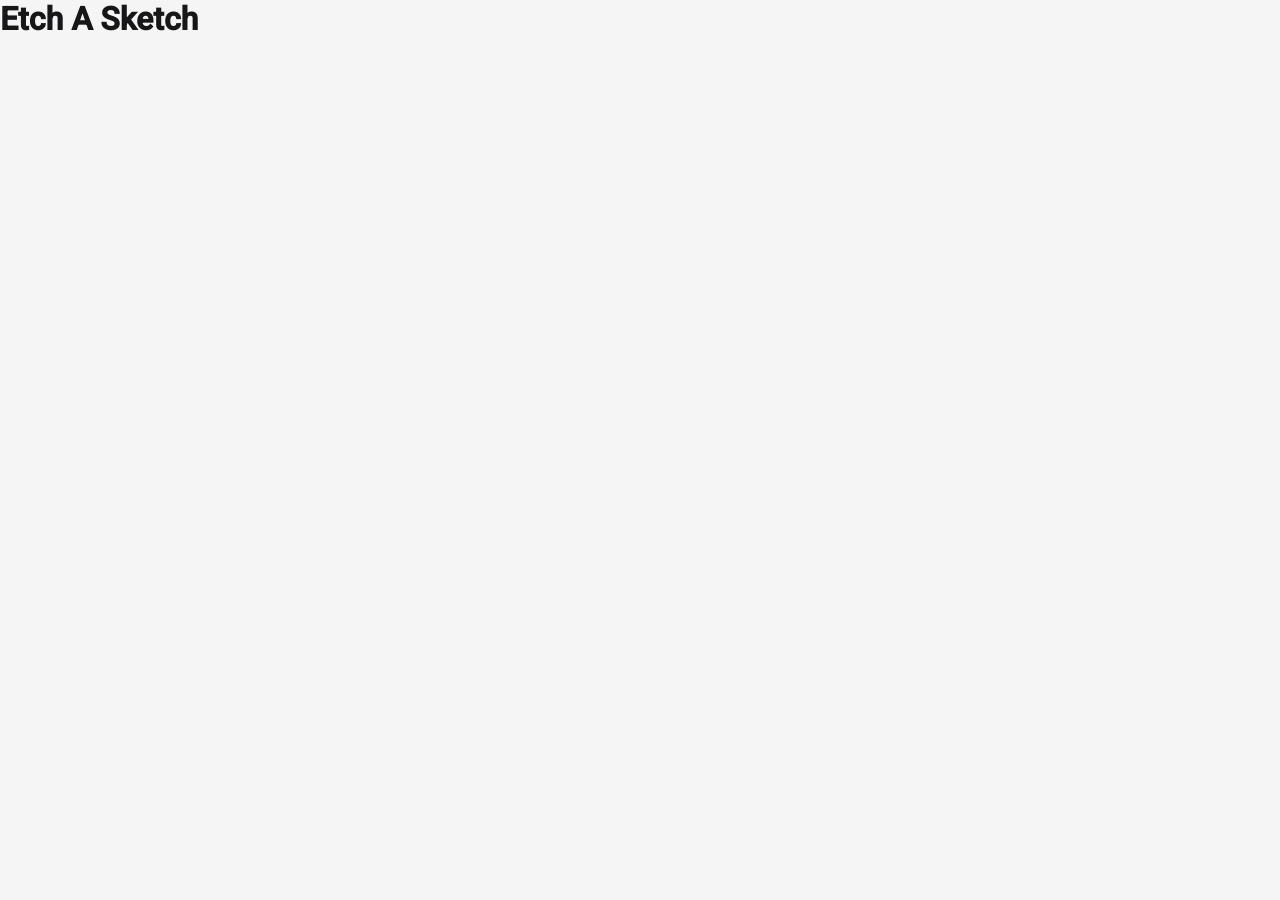
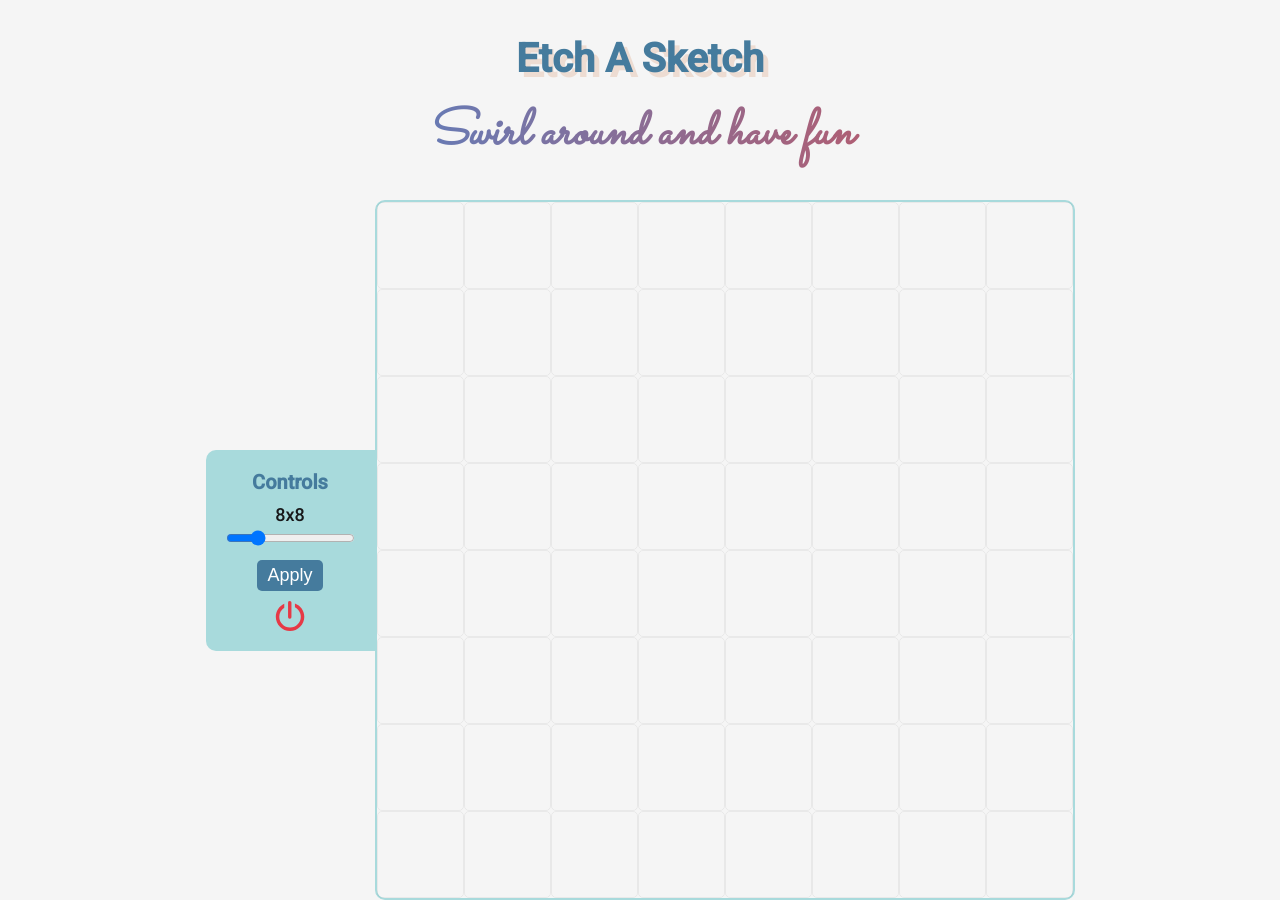
Before and after one commit to TarekVisch/etch-a-sketch, a plain HTML site: page index.html in a window 1280 px wide. Before the commit the page ends 800 px from the top, so only its background shows below. Drawn offline with Linux system fonts and the light colour scheme.

Commit message:
Finish project

```diff
--- a/app.js
+++ b/app.js
@@ -0,0 +1,53 @@
+const grid = document.querySelector('.grid');
+let gridValue = document.querySelector('.grid-size');
+let gridSize = document.querySelector('input');
+const resetBtn = document.querySelector('.reset');
+const applyGridSize = document.querySelector('.apply');
+let squareSize = 8;
+
+createGrid(squareSize);
+
+// Create Squared Divs
+function createDiv(size) {
+  const div = document.createElement('div');
+  div.classList.add('box');
+  div.style.width = `${size}px`;
+  div.style.height = `${size}px`;
+
+  return div;
+}
+
+// Creat The Grid and append it to grid
+function createGrid(gridSize) {
+  for (let i = 0; i < gridSize; i++) {
+    for (let j = 0; j < gridSize; j++) {
+      grid.appendChild(createDiv(grid.clientWidth / gridSize));
+    }
+  }
+}
+
+function reset() {
+  while (grid.firstChild) {
+    grid.removeChild(grid.lastChild);
+  }
+  createGrid(squareSize);
+}
+
+// Used event delegation to target children of the grid
+grid.addEventListener('mouseover', function (e) {
+  // Add the "active" class to only divs with a "box" class
+  if (e.target.matches('.box')) {
+    e.target.classList.add('active');
+  }
+});
+
+gridSize.addEventListener('input', function (e) {
+  squareSize = e.target.value;
+  gridValue.textContent = `${squareSize}x${squareSize}`;
+});
+
+applyGridSize.addEventListener('click', function () {
+  reset();
+});
+
+resetBtn.addEventListener('click', reset);
--- a/index.html
+++ b/index.html
@@ -9,6 +9,22 @@
   </head>
   <body>
     <h1>Etch A Sketch</h1>
+    <h2>Swirl around and have fun</h2>
+    <div class="container">
+      <div class="controls">
+        <div class="controls-inner">
+          <h3>Controls</h3>
+          <div class="grid-size">8x8</div>
+          <input type="range" min="2" max="30" value="8" />
+          <button class="apply">Apply</button>
+          <button class="reset">
+            <img src="images/power-button.svg" alt="Reset" />
+          </button>
+        </div>
+      </div>
+      <div class="grid"></div>
+    </div>
+
     <script src="app.js"></script>
   </body>
 </html>
--- a/main.css
+++ b/main.css
@@ -1,22 +1,123 @@
 @import url('https://fonts.googleapis.com/css2?family=Roboto:wght@400;500&display=swap');
+@import url('https://fonts.googleapis.com/css2?family=Sacramento&display=swap');
 
 :root {
+  --color-blue: #457b9d;
   --color-black: #171719;
+  --color-red: #e63946;
 }
 
 *,
 *::before,
 *::after {
+  box-sizing: border-box;
   margin: 0;
   padding: 0;
 }
 
 html {
-  box-sizing: border-box;
+  font-size: 62.5%;
 }
 
 body {
   font-family: 'Roboto', sans-serif;
   color: var(--color-black);
   background-color: #f5f5f5;
+  font-size: 1.6rem;
 }
+
+h1 {
+  text-align: center;
+  margin-top: 3.5rem;
+  margin-bottom: 1.5rem;
+  color: var(--color-blue);
+  font-size: 4rem;
+  text-shadow: 5px 5px #eddcd2;
+}
+
+h2 {
+  text-align: center;
+  margin-bottom: 3rem;
+  font-family: 'Sacramento', cursive;
+  font-size: 5rem;
+  font-style: italic;
+  background: linear-gradient(to right, #2196f3, #f44336);
+  -webkit-background-clip: text;
+  -webkit-text-fill-color: transparent;
+}
+
+.container {
+  padding: 0 2vw;
+  display: flex;
+  justify-content: center;
+}
+
+.controls {
+  display: flex;
+  align-items: center;
+}
+
+.controls h3 {
+  margin-bottom: 1rem;
+  font-size: 2rem;
+  color: var(--color-blue);
+}
+
+.controls-inner {
+  background-color: #a8dadc;
+  text-align: center;
+  padding: 2rem;
+  border-top-left-radius: 1rem;
+  border-bottom-left-radius: 1rem;
+}
+
+.grid-size {
+  margin-bottom: 0.5rem;
+  color: var(--color-black);
+  font-weight: 500;
+  font-size: 1.8rem;
+}
+
+.apply {
+  display: block;
+  margin: 0 auto;
+  padding: 0.5rem 1rem;
+  border: none;
+  background-color: var(--color-blue);
+  color: #ffffff;
+  font-weight: 500;
+  font-size: 1.8rem;
+  margin-top: 1rem;
+  border-radius: 0.5rem;
+}
+
+.reset {
+  display: block;
+  width: 3rem;
+  height: 3rem;
+  background-color: transparent;
+  border: none;
+  margin: 0 auto;
+  margin-top: 1rem;
+  cursor: pointer;
+}
+
+.grid {
+  border: 2px solid #a8dadc;
+  border-radius: 1rem;
+  width: 70rem;
+  height: 70rem;
+  position: relative;
+  display: flex;
+  flex-flow: row wrap;
+  justify-content: space-around;
+}
+
+.box {
+  border: 0.5px solid rgba(0, 0, 0, 0.05);
+  border-radius: 0.5rem;
+}
+
+.box.active {
+  background-color: var(--color-blue);
+}
```
Also changed, not shown: images/power-button.svg (added).
